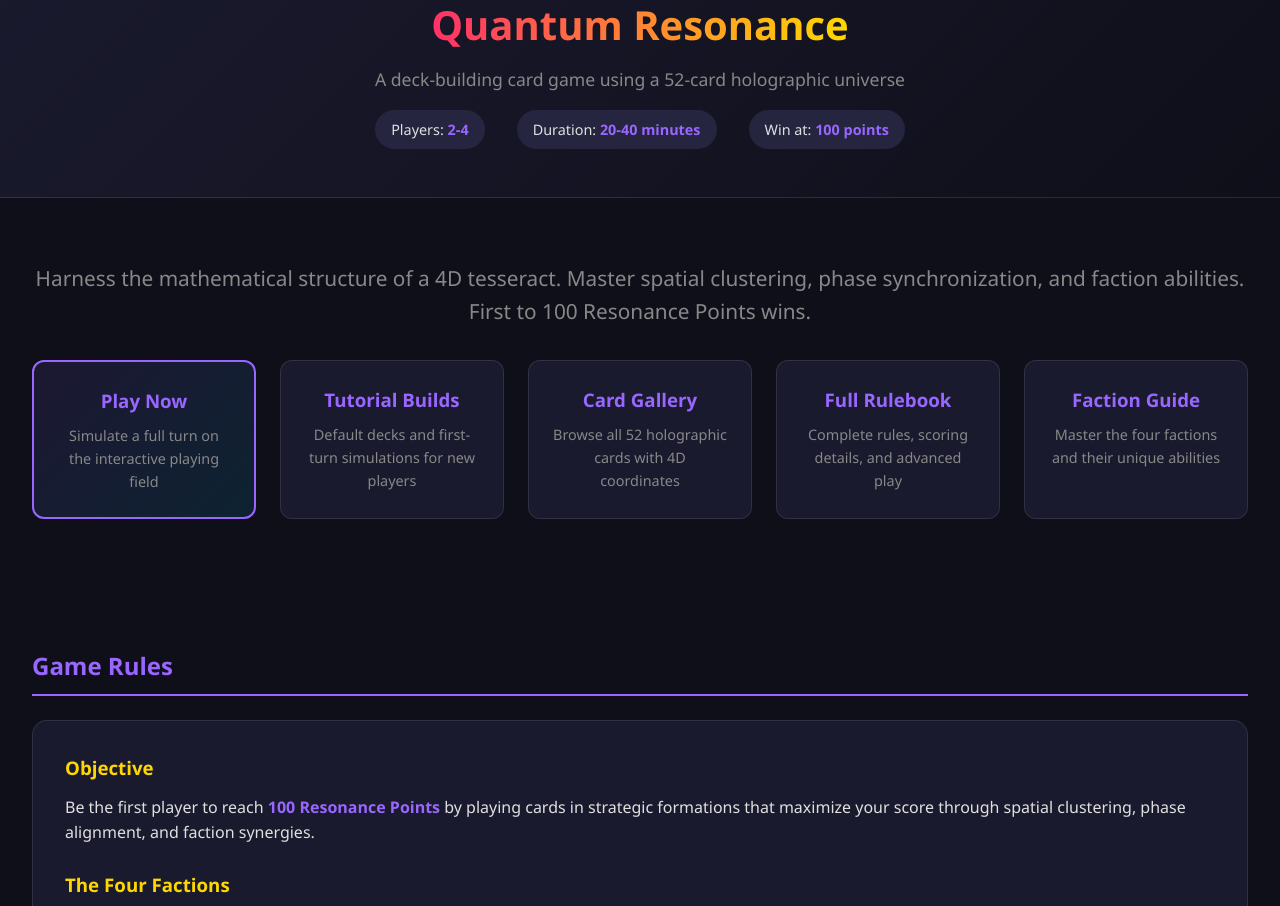
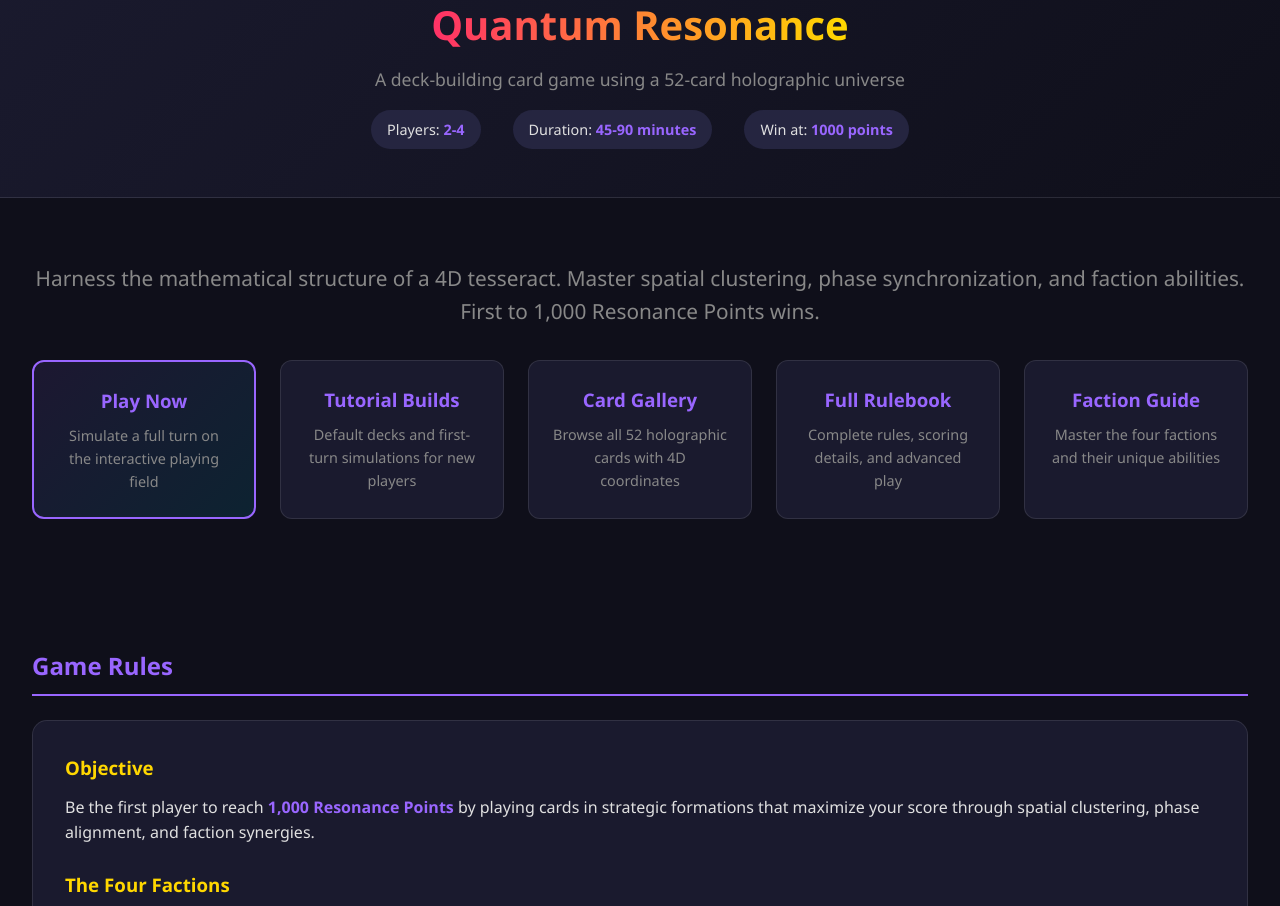
Before and after one commit to AceTheDactyl/52-Card-Tesseract-Control, a Jekyll site: the page built from index.html, in a window 1280 px wide and 1400 px high. Shown: the part 126-1032 px from the top of the window. Built offline with Jekyll 4.4.1, drawn with Linux system fonts in a browser that asks for light colours; some of the changed text lies outside the part shown.

Commit message:
Update win condition to 1,000 Resonance Points

```diff
--- a/_config.yml
+++ b/_config.yml
@@ -56,8 +56,8 @@ game_config:
   name: "Quantum Resonance"
   version: "1.0"
   players: "2-4"
-  game_length: "20-40 minutes"
-  win_condition: 100
+  game_length: "45-90 minutes"
+  win_condition: 1000
   hand_limit: 7
   draw_per_turn: 2
   starting_hand: 5
--- a/index.html
+++ b/index.html
@@ -229,7 +229,7 @@ description: A deck-building card game using a 52-card holographic universe
 <!-- Hero Section -->
 <div class="hero-section">
   <p class="hero-tagline">
-    Harness the mathematical structure of a 4D tesseract. Master spatial clustering, phase synchronization, and faction abilities. First to 100 Resonance Points wins.
+    Harness the mathematical structure of a 4D tesseract. Master spatial clustering, phase synchronization, and faction abilities. First to 1,000 Resonance Points wins.
   </p>
 
   <div class="nav-cards">
@@ -263,7 +263,7 @@ description: A deck-building card game using a 52-card holographic universe
 
 <div class="content-box">
   <h3>Objective</h3>
-  <p>Be the first player to reach <strong style="color: var(--accent);">100 Resonance Points</strong> by playing cards in strategic formations that maximize your score through spatial clustering, phase alignment, and faction synergies.</p>
+  <p>Be the first player to reach <strong style="color: var(--accent);">1,000 Resonance Points</strong> by playing cards in strategic formations that maximize your score through spatial clustering, phase alignment, and faction synergies.</p>
 
   <h3>The Four Factions</h3>
   <p>Each faction controls a dimension of the tesseract:</p>
@@ -363,7 +363,7 @@ description: A deck-building card game using a 52-card holographic universe
     </div>
     <div>
       <h4 style="color: var(--diamonds);">♦ Burst Diamonds</h4>
-      <p>High-risk massive scores. Race to 100 with extreme arousal values.</p>
+      <p>High-risk massive scores. Race to 1,000 with extreme arousal values.</p>
       <p><em>Core: 11 Diamonds (extremes: A, J, Q, K), Support: All Kings for apex burst</em></p>
     </div>
     <div>
@@ -553,7 +553,7 @@ description: A deck-building card game using a 52-card holographic universe
 
   <h3>Key Numbers</h3>
   <div class="scoring-quick">
-    <div class="score-item"><strong>Win</strong>100 pts</div>
+    <div class="score-item"><strong>Win</strong>1,000 pts</div>
     <div class="score-item"><strong>Hand Limit</strong>7 cards</div>
     <div class="score-item"><strong>Draw/Turn</strong>2 cards</div>
     <div class="score-item"><strong>Start Hand</strong>5 cards</div>
--- a/play.html
+++ b/play.html
@@ -786,7 +786,7 @@ permalink: /play/
     <div class="final-score" id="finalScore">0</div>
     <p>Resonance Points earned this turn</p>
     <div class="progress">
-      <span id="progressText">0 / 100 to victory</span>
+      <span id="progressText">0 / 1,000 to victory</span>
       <div class="progress-bar">
         <div class="progress-fill" id="progressFill" style="width: 0%"></div>
       </div>
@@ -1029,8 +1029,8 @@ function advancePhase() {
     gameState.formation = [];
     document.getElementById('turnSummary').classList.add('visible');
     document.getElementById('finalScore').textContent = gameState.turnScore;
-    document.getElementById('progressText').textContent = `${gameState.totalScore} / 100 to victory`;
-    document.getElementById('progressFill').style.width = `${Math.min(100, gameState.totalScore)}%`;
+    document.getElementById('progressText').textContent = `${gameState.totalScore} / 1,000 to victory`;
+    document.getElementById('progressFill').style.width = `${Math.min(100, gameState.totalScore / 10)}%`;
   }
 
   // Advance phase
--- a/tutorial.html
+++ b/tutorial.html
@@ -531,7 +531,7 @@ const defaultDecks = {
       // Support - All high cards (10)
       "KH", "KS", "KC", "QH", "QS", "JH", "JS", "JC", "AH", "AS"
     ],
-    strategy: "Go all-in with big plays. Trigger Brilliance passive with 3+ card formations. Race to 100.",
+    strategy: "Go all-in with big plays. Trigger Brilliance passive with 3+ card formations. Race to 1,000.",
     firstTurnPlay: ["KD", "KH", "KS"]
   },
   clubs: {
@@ -709,7 +709,7 @@ function simulateTurn(faction) {
 
     <div class="sim-phase">
       <h4><span class="phase-num">4</span> End of Turn</h4>
-      <p>Cards in hand: ${5 - playedCards.length} | Cards played: ${playedCards.length} | Score: <strong style="color: var(--accent)">${totalScore}</strong> / 100</p>
+      <p>Cards in hand: ${5 - playedCards.length} | Cards played: ${playedCards.length} | Score: <strong style="color: var(--accent)">${totalScore}</strong> / 1,000</p>
       <p style="color: var(--text-secondary); font-size: 0.9rem;">Played cards go to discard. Draw 2 cards next turn.</p>
     </div>
 
```
Also changed, not shown: RULES.md (+5 -5 lines).
